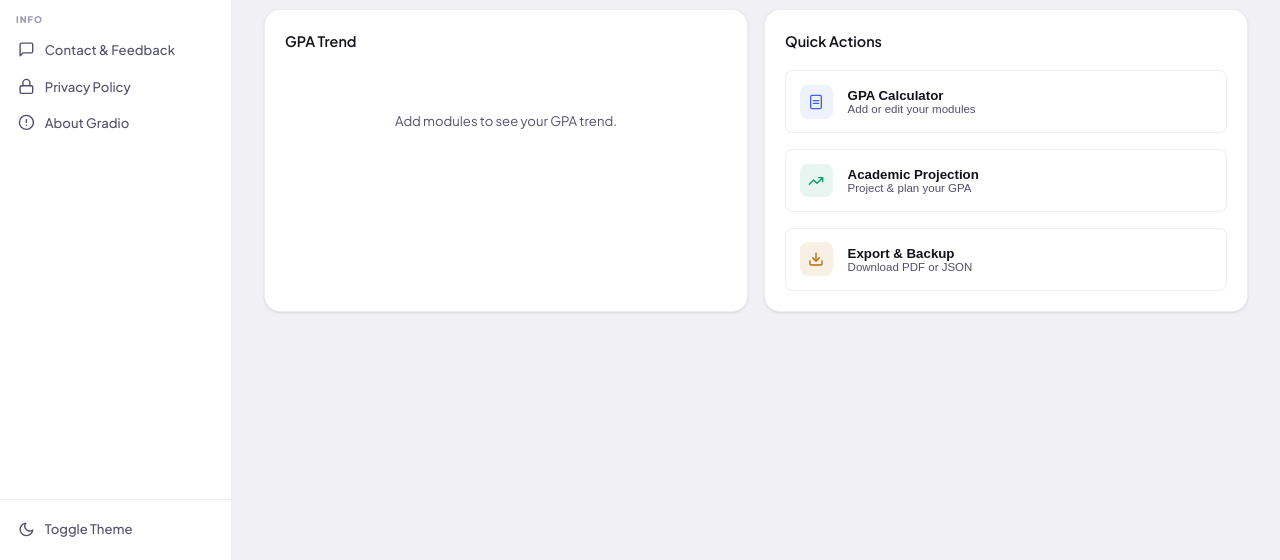
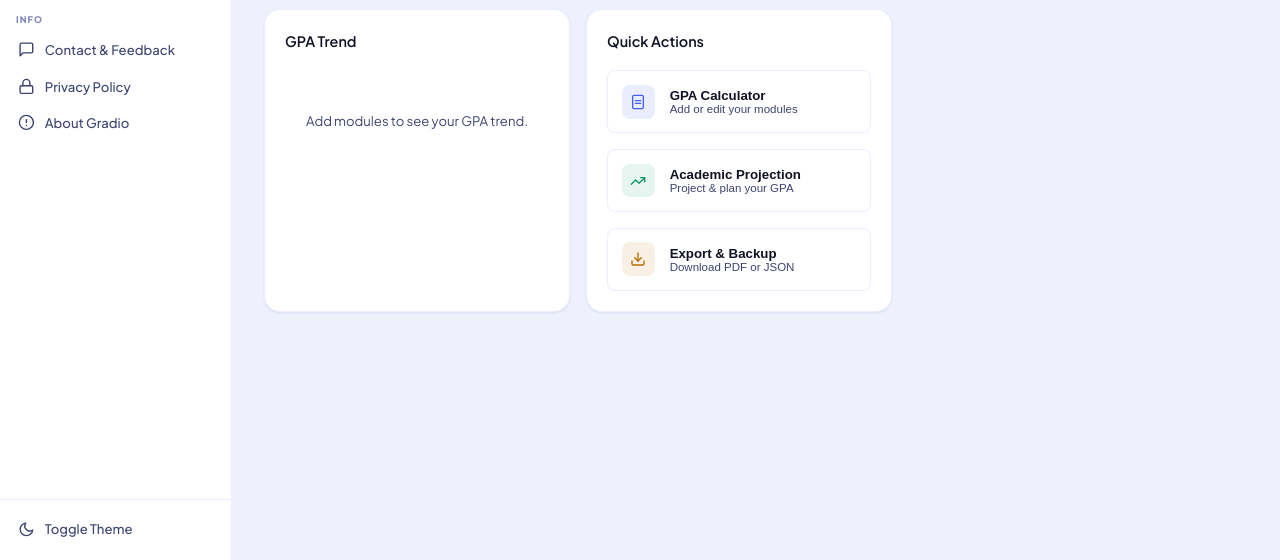
Before and after one commit to fakewin-boop/SP-GPA-Calculator, a plain HTML site: page index.html in a window 1280 px wide. Shown: the part 240-800 px from the top of the page. Drawn offline with nearby package versions, Linux system fonts and the light colour scheme.

Commit message:
Update CSS variables and sidebar styles

```diff
--- a/index.html
+++ b/index.html
@@ -11,32 +11,32 @@
 <script src="https://cdnjs.cloudflare.com/ajax/libs/jspdf/2.5.1/jspdf.umd.min.js"></script>
 <style>
 :root {
-  --bg:#f0f0f5;--bg-card:#ffffff;--bg-surface:#e8e8f0;--bg-hover:#dddde8;
-  --fg:#12111a;--fg-muted:#52506a;--fg-subtle:#9896b0;
-  --border:rgba(0,0,0,0.07);--border-mid:rgba(0,0,0,0.11);
-  --primary:#4361ee;--primary-dark:#2f4dd4;--primary-soft:rgba(67,97,238,0.09);
-  --primary-glow:rgba(67,97,238,0.22);
+  --bg:#eef1fb;--bg-card:#ffffff;--bg-surface:#e2e7f8;--bg-hover:#d5dcf5;
+  --fg:#0f1124;--fg-muted:#3d4470;--fg-subtle:#8087b8;
+  --border:rgba(67,97,238,0.1);--border-mid:rgba(67,97,238,0.18);
+  --primary:#4361ee;--primary-dark:#2f4dd4;--primary-soft:rgba(67,97,238,0.11);
+  --primary-glow:rgba(67,97,238,0.28);
   --success:#0a9967;--success-soft:rgba(10,153,103,0.1);
   --warning:#b96a00;--warning-soft:rgba(185,106,0,0.1);
   --danger:#c42b35;--danger-soft:rgba(196,43,53,0.1);
   --sidebar-w:232px;--sidebar-collapsed:58px;
   --radius-xs:5px;--radius-sm:8px;--radius:12px;--radius-lg:16px;
-  --shadow-sm:0 1px 3px rgba(0,0,0,0.07),0 1px 2px rgba(0,0,0,0.04);
-  --shadow:0 4px 20px rgba(0,0,0,0.09),0 1px 4px rgba(0,0,0,0.04);
-  --shadow-lg:0 12px 40px rgba(0,0,0,0.13),0 4px 12px rgba(0,0,0,0.06);
+  --shadow-sm:0 1px 3px rgba(67,97,238,0.08),0 1px 2px rgba(0,0,0,0.04);
+  --shadow:0 4px 20px rgba(67,97,238,0.1),0 1px 4px rgba(0,0,0,0.04);
+  --shadow-lg:0 12px 40px rgba(67,97,238,0.15),0 4px 12px rgba(0,0,0,0.06);
 }
 html.dark {
-  --bg:#0d0c11;--bg-card:#181720;--bg-surface:#1f1e2b;--bg-hover:#272636;
-  --fg:#ece9ff;--fg-muted:#8d8ba6;--fg-subtle:#55536a;
-  --border:rgba(255,255,255,0.06);--border-mid:rgba(255,255,255,0.11);
-  --primary:#6079f5;--primary-dark:#7b8ff8;--primary-soft:rgba(96,121,245,0.13);
-  --primary-glow:rgba(96,121,245,0.2);
-  --success:#20c07e;--success-soft:rgba(32,192,126,0.12);
-  --warning:#d49520;--warning-soft:rgba(212,149,32,0.12);
-  --danger:#e05258;--danger-soft:rgba(224,82,88,0.12);
-  --shadow-sm:0 1px 3px rgba(0,0,0,0.35);
-  --shadow:0 4px 20px rgba(0,0,0,0.45);
-  --shadow-lg:0 12px 40px rgba(0,0,0,0.55);
+  --bg:#0c0e1a;--bg-card:#13162b;--bg-surface:#1a1e35;--bg-hover:#21273f;
+  --fg:#e8ecff;--fg-muted:#9aa0cc;--fg-subtle:#565c88;
+  --border:rgba(96,121,245,0.12);--border-mid:rgba(96,121,245,0.22);
+  --primary:#6079f5;--primary-dark:#7b8ff8;--primary-soft:rgba(96,121,245,0.16);
+  --primary-glow:rgba(96,121,245,0.28);
+  --success:#20c07e;--success-soft:rgba(32,192,126,0.14);
+  --warning:#d49520;--warning-soft:rgba(212,149,32,0.14);
+  --danger:#e05258;--danger-soft:rgba(224,82,88,0.14);
+  --shadow-sm:0 1px 3px rgba(0,0,0,0.4);
+  --shadow:0 4px 20px rgba(0,0,0,0.5);
+  --shadow-lg:0 12px 40px rgba(0,0,0,0.6);
 }
 
 *{box-sizing:border-box;margin:0;padding:0;}
@@ -129,9 +129,10 @@ textarea{resize:vertical;min-height:100px;}
 .sidebar{position:fixed;left:0;top:0;bottom:0;width:var(--sidebar-w);background:var(--bg-card);border-right:1px solid var(--border);display:flex;flex-direction:column;transition:width .25s cubic-bezier(.4,0,.2,1),transform .25s;z-index:150;overflow:hidden;}
 .sidebar.collapsed{width:var(--sidebar-collapsed);}
 .sidebar-top{padding:.85rem .75rem;display:flex;align-items:center;justify-content:space-between;border-bottom:1px solid var(--border);min-height:3.4rem;}
-.sidebar-logo{display:flex;align-items:center;gap:.6rem;overflow:hidden;white-space:nowrap;}
-.sidebar-logo-text{font-size:1rem;font-weight:800;letter-spacing:-.02em;transition:opacity .2s,width .2s;}
-.sidebar.collapsed .sidebar-logo-text{opacity:0;width:0;overflow:hidden;}
+.sidebar.collapsed .sidebar-top{justify-content:center;}
+.sidebar-logo{display:flex;align-items:center;gap:.6rem;overflow:hidden;white-space:nowrap;transition:opacity .2s,width .2s;}
+.sidebar.collapsed .sidebar-logo{opacity:0;width:0;overflow:hidden;}
+.sidebar-logo-text{font-size:1rem;font-weight:800;letter-spacing:-.02em;}
 .sidebar-toggle{padding:.35rem;border-radius:var(--radius-sm);border:none;background:transparent;cursor:pointer;color:var(--fg-muted);flex-shrink:0;transition:all .17s;display:flex;}
 .sidebar-toggle:hover{background:var(--bg-surface);color:var(--fg);}
 .sidebar.collapsed .sidebar-toggle svg{transform:rotate(180deg);}
@@ -155,12 +156,10 @@ textarea{resize:vertical;min-height:100px;}
   overflow-y: auto;
   overflow-x: hidden;
   transition: margin-left .25s cubic-bezier(.4,0,.2,1);
-  width: calc(100% - var(--sidebar-w)); /* add this */
 }
 
 .main-content.sidebar-collapsed {
   margin-left: var(--sidebar-collapsed);
-  width: calc(100% - var(--sidebar-collapsed)); /* add this */
 }
 
 /* Pages */
```
